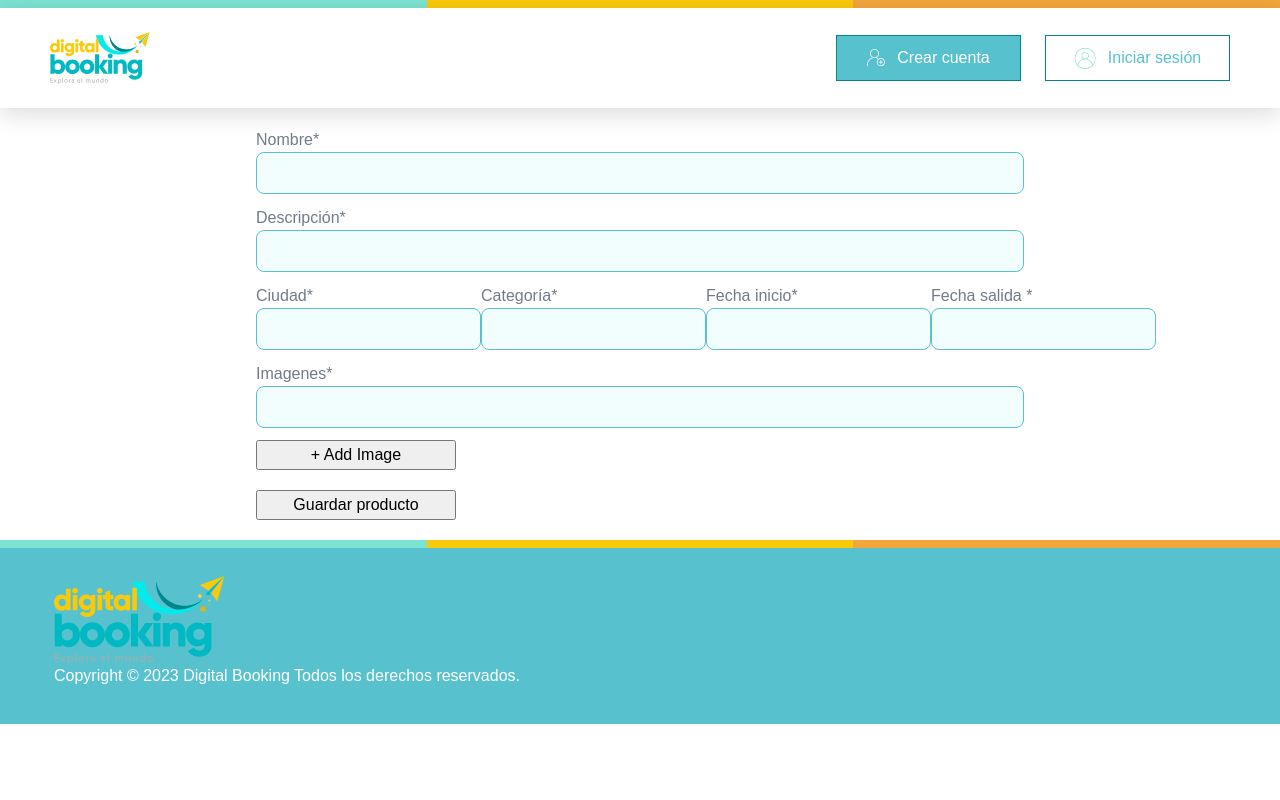
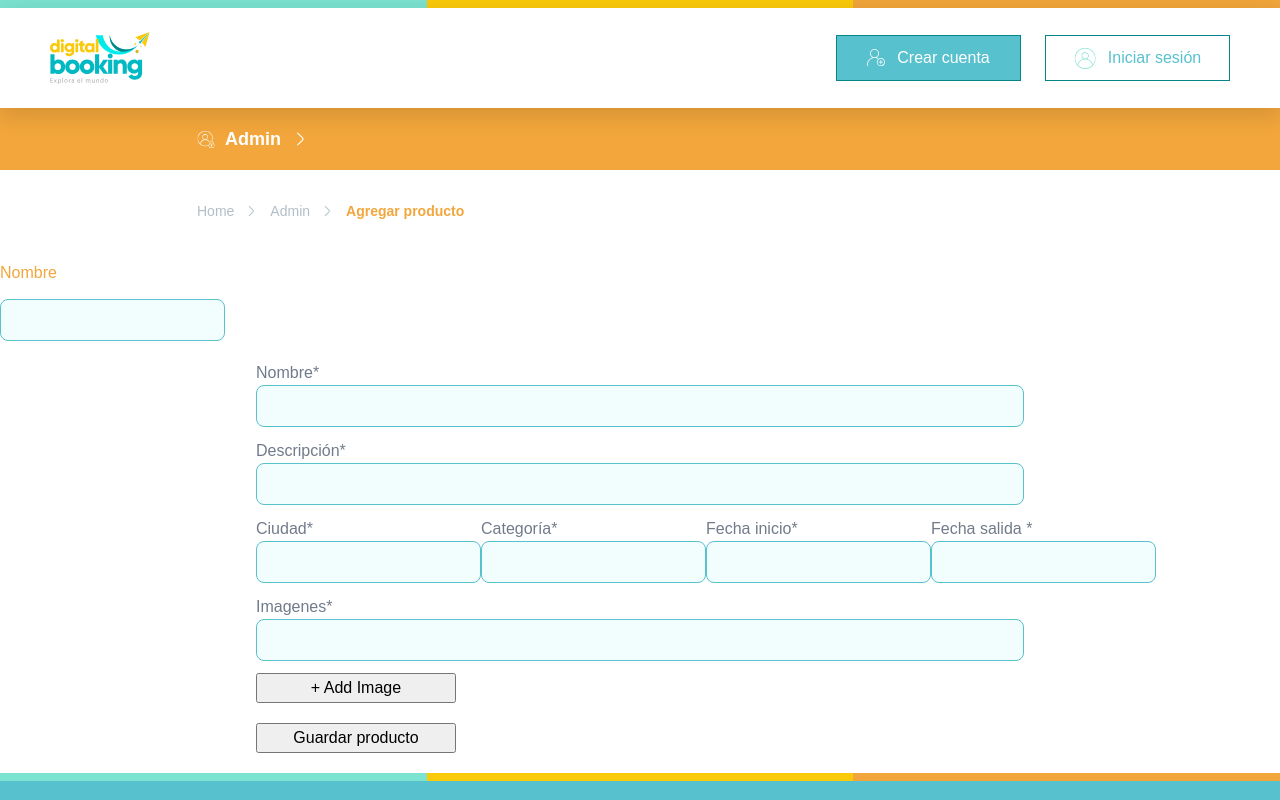
Before and after one commit to Julieta-Castaldo/reservaTours, a React (Vite) app in the folder frontend/: page /newTour in a window 1280 px wide. Shown: the top 800 px of the page. Built offline with nearby package versions, Linux system fonts and the light colour scheme; no server answers.

Commit message:
Chore ( New Tour ): Update the styles at the new tour form (EQ6-221)

```diff
--- /dev/null
+++ b/frontend/src/Components/molecules/Input/Input.jsx
@@ -0,0 +1,21 @@
+import {InputLabel, InputTag, InputWrapper} from "./Input.styled.js";
+import PropTypes from "prop-types";
+
+export const Input = ({label, value, onChange, type, placeholder, disabled}) => {
+    return (
+        <InputWrapper>
+            <InputLabel>{label}</InputLabel>
+            <InputTag type={type} value={value} onChange={onChange} placeholder={placeholder} disabled={disabled}/>
+        </InputWrapper>
+    )
+}
+
+Input.propTypes = {
+    label: PropTypes.string.isRequired,
+    value: PropTypes.string.isRequired,
+    onChange: PropTypes.func.isRequired,
+    type: PropTypes.string.isRequired,
+    placeholder: PropTypes.string,
+    style: PropTypes.object,
+    disabled: PropTypes.bool
+}
--- /dev/null
+++ b/frontend/src/Components/molecules/Input/Input.styled.js
@@ -0,0 +1,39 @@
+import styled from "@emotion/styled";
+
+export const InputWrapper = styled.div`
+  display: flex;
+  flex-direction: column;
+  align-items: flex-start;
+  padding: 0;
+  gap: 0.5rem;
+
+  width: 100%;
+  height: max-content;
+`;
+
+export const InputLabel = styled.label`
+  width: 100%;
+  height: 4.2rem;
+
+  font-style: normal;
+  font-weight: 400;
+  font-size: 1.6rem;
+  line-height: 4.2rem;
+  /* identical to box height, or 262% */
+
+  display: flex;
+  align-items: center;
+
+  /* 6 */
+  color: #F2A63B;
+
+  /* Inside auto layout */
+  flex: none;
+  order: 0;
+  align-self: stretch;
+  flex-grow: 0;
+`;
+
+export const InputTag = styled.input`
+
+`;
--- /dev/null
+++ b/frontend/src/Components/sections/SiteMapSection/NewTourSiteMap.jsx
@@ -0,0 +1,58 @@
+import {IconArrowRight2} from "../../svgs/IconArrowRight2.jsx";
+import {IconText} from "../../molecules/IconText/IconText.jsx";
+import {Link} from "react-router-dom";
+
+export const NewTourSiteMap = () => {
+    return (
+        <>
+            <Link
+                to='/'
+                rel="noopener noreferrer"
+                target="_self"
+            >
+                <IconText
+                    text='Home'
+                    color={'#B2BEC7'}
+                    fontSize='1.4rem'
+                    lineHeight='4.2rem'
+                    fontWeight='400'
+                    rIcon={true}
+                    src={
+                        <IconArrowRight2
+                            size='14'
+                            color={'#B2BEC7'}
+                        />
+                    }
+                />
+            </Link>
+            <Link
+                to='/admin'
+                rel="noopener noreferrer"
+                target="_self"
+            >
+                <IconText
+                    text='Admin'
+                    color={'#B2BEC7'}
+                    fontSize='1.4rem'
+                    lineHeight='4.2rem'
+                    fontWeight='400'
+                    rIcon={true}
+                    src={
+                        <IconArrowRight2
+                            size='14'
+                            color={'#B2BEC7'}
+                        />
+                    }
+                />
+            </Link>
+            <IconText
+                text='Agregar producto'
+                color={'#F2A63B'}
+                fontSize='1.4rem'
+                lineHeight='4.2rem'
+                fontWeight='700'
+                rIcon={true}
+            />
+        </>
+    )
+}
--- /dev/null
+++ b/frontend/src/Components/sections/SiteMapSection/PanelSiteMap.jsx
@@ -0,0 +1,38 @@
+import {IconArrowRight2} from "../../svgs/IconArrowRight2.jsx";
+import {IconText} from "../../molecules/IconText/IconText.jsx";
+import {Link} from "react-router-dom";
+
+export const PanelSiteMap = () => {
+    return (
+        <>
+            <Link
+                to='/'
+                rel="noopener noreferrer"
+                target="_self"
+            >
+                <IconText
+                    text='Home'
+                    color={'#B2BEC7'}
+                    fontSize='1.4rem'
+                    lineHeight='4.2rem'
+                    fontWeight='400'
+                    rIcon={true}
+                    src={
+                        <IconArrowRight2
+                            size='14'
+                            color={'#B2BEC7'}
+                        />
+                    }
+                />
+            </Link>
+            <IconText
+                text='Admin'
+                color={'#F2A63B'}
+                fontSize='1.4rem'
+                lineHeight='4.2rem'
+                fontWeight='700'
+                rIcon={true}
+            />
+        </>
+    )
+}
--- a/frontend/src/Components/sections/SiteMapSection/SiteMapSection.jsx
+++ b/frontend/src/Components/sections/SiteMapSection/SiteMapSection.jsx
@@ -1,39 +1,14 @@
 import {SiteMapSectionWrapper} from "./SiteMapSection.styled.js";
-import {IconArrowRight2} from "../../svgs/IconArrowRight2.jsx";
-import {IconText} from "../../molecules/IconText/IconText.jsx";
-import {Link} from "react-router-dom";
+import PropTypes from "prop-types";
 
-export const SiteMapSection = () => {
+export const SiteMapSection = ({children}) => {
     return (
         <SiteMapSectionWrapper>
-            <Link
-                to='/'
-                rel="noopener noreferrer"
-                target="_self"
-            >
-                <IconText
-                    text='Home'
-                    color={'#DDE3EB'}
-                    fontSize='1.4rem'
-                    lineHeight='4.2rem'
-                    fontWeight='400'
-                    rIcon={true}
-                    src={
-                        <IconArrowRight2
-                            size='14'
-                            color={'#DDE3EB'}
-                        />
-                    }
-                />
-            </Link>
-            <IconText
-                text='Home'
-                color={'#F2A63B'}
-                fontSize='1.4rem'
-                lineHeight='4.2rem'
-                fontWeight='700'
-                rIcon={true}
-            />
+            {children}
         </SiteMapSectionWrapper>
     )
 }
+
+SiteMapSection.propTypes = {
+    children: PropTypes.node.isRequired
+}
--- a/frontend/src/Routes/CreateProduct.jsx
+++ b/frontend/src/Routes/CreateProduct.jsx
@@ -1,7 +1,12 @@
-import React, { useState } from "react";
+import React, {useState} from "react";
 import Swal from 'sweetalert';
-import { useGlobalState } from "../Context/Context";
-import { useNavigate } from "react-router-dom";
+import {useGlobalState} from "../Context/Context";
+import {useNavigate} from "react-router-dom";
+import {SiteMapSection} from "../Components/sections/SiteMapSection/SiteMapSection.jsx";
+import {NameSection} from "../Components/sections/NameSection/NameSection.jsx";
+import {NewTourSiteMap} from "../Components/sections/SiteMapSection/NewTourSiteMap.jsx";
+import {Input} from "../Components/molecules/Input/Input.jsx";
+
 const CreateProduct = () => {
     const token = localStorage.getItem('token')
     const {setReloadProductsFlag} = useGlobalState();
@@ -9,12 +14,12 @@ const CreateProduct = () => {
     const [product, setProduct] = useState({
         nombre: '',
         descripcion: '',
-        ciudad: { nombreCiudad: '' },
-        categoria: { nombreCategoria: '' },
+        ciudad: {nombreCiudad: ''},
+        categoria: {nombreCategoria: ''},
         fechaSalida: '',
         fechaLlegada: '',
         listaImagenes: [
-            { url: '' }
+            {url: ''}
         ]
 
     })
@@ -22,12 +27,12 @@ const CreateProduct = () => {
     let initialValues = {
         nombre: '',
         descripcion: '',
-        ciudad: { nombreCiudad: '' },
-        categoria: { nombreCategoria: '' },
+        ciudad: {nombreCiudad: ''},
+        categoria: {nombreCategoria: ''},
         fechaSalida: '',
         fechaLlegada: '',
         listaImagenes: [
-            { url: '' }
+            {url: ''}
         ]
 
     }
@@ -71,55 +76,94 @@ const CreateProduct = () => {
     }
 
     return (
-        <div style={{ padding: '20px 50px', display: 'flex', flexDirection: 'column', alignItems: 'center', width: '100%', height: '100%' }}>
+        <>
+            <NameSection/>
+            <SiteMapSection>
+                <NewTourSiteMap/>
+            </SiteMapSection>
+
+            <Input
+                label="Nombre"
+                onChange={(e) => setProduct({...product, nombre: e.target.value})}
+                type="text"
+                value={product.nombre}
+            />
+
+            <div style={{
+                padding: '20px 50px',
+                display: 'flex',
+                flexDirection: 'column',
+                alignItems: 'center',
+                width: '100%',
+                height: '100%'
+            }}>
                 <div className="breadCrumbSection">
 
                 </div>
                 <div>
-                <form onSubmit={postTour} style={{ display: 'flex', flexDirection: 'column', width: '60vw' }}>
+                    <form onSubmit={postTour} style={{display: 'flex', flexDirection: 'column', width: '60vw'}}>
                         <label>Nombre*</label>
-                    <input style={{ marginBottom: '12px' }} type="text" value={product.nombre} onChange={(e) => setProduct({ ...product, nombre: e.target.value })} />
+                        <input style={{marginBottom: '12px'}} type="text" value={product.nombre}
+                               onChange={(e) => setProduct({...product, nombre: e.target.value})}/>
                         <label>Descripción*</label>
-                    <input style={{ marginBottom: '12px' }} type="text" value={product.descripcion} onChange={(e) => setProduct({ ...product, descripcion: e.target.value })} />
+                        <input style={{marginBottom: '12px'}} type="text" value={product.descripcion}
+                               onChange={(e) => setProduct({...product, descripcion: e.target.value})}/>
 
-                    <div style={{ display: 'flex', marginBottom: '12px' }}>
+                        <div style={{display: 'flex', marginBottom: '12px'}}>
                             <div>
                                 <label>Ciudad*</label>
-                            <input type="text" value={product.ciudad.nombreCiudad} onChange={(e) => setProduct({ ...product, ciudad: { nombreCiudad: e.target.value } })} />
+                                <input type="text" value={product.ciudad.nombreCiudad} onChange={(e) => setProduct({
+                                    ...product,
+                                    ciudad: {nombreCiudad: e.target.value}
+                                })}/>
                             </div>
                             <div>
                                 <label>Categoría*</label>
-                            <input type="text" value={product.categoria.nombreCategoria} onChange={(e) => setProduct({ ...product, categoria: { nombreCategoria: e.target.value } })} />
+                                <input type="text" value={product.categoria.nombreCategoria}
+                                       onChange={(e) => setProduct({
+                                           ...product,
+                                           categoria: {nombreCategoria: e.target.value}
+                                       })}/>
                             </div>
                             <div>
                                 <label>Fecha inicio*</label>
-                            <input type="text" value={product.fechaSalida} onChange={(e) => setProduct({ ...product, fechaSalida: e.target.value })} />
+                                <input type="text" value={product.fechaSalida}
+                                       onChange={(e) => setProduct({...product, fechaSalida: e.target.value})}/>
                             </div>
                             <div>
                                 <label>Fecha salida *</label>
-                            <input type="text" value={product.fechaLlegada} onChange={(e) => setProduct({ ...product, fechaLlegada: e.target.value })} />
+                                <input type="text" value={product.fechaLlegada}
+                                       onChange={(e) => setProduct({...product, fechaLlegada: e.target.value})}/>
                             </div>
                         </div>
-                    <div style={{ display: 'flex', flexDirection: 'column' }}>
+                        <div style={{display: 'flex', flexDirection: 'column'}}>
                             <label>Imagenes*</label>
                             {product.listaImagenes && product.listaImagenes.map((img, idx) => {
                                 return (
-                                <input style={{ marginBottom: '12px' }} type="text" value={product.listaImagenes[idx].url} onChange={(e) => {
+                                    <input style={{marginBottom: '12px'}} type="text"
+                                           value={product.listaImagenes[idx].url} onChange={(e) => {
                                         const imgArray = [...product.listaImagenes]
-                                    imgArray[idx] = { url: e.target.value }
-                                    setProduct({ ...product, listaImagenes: imgArray })
-                                }} />
+                                        imgArray[idx] = {url: e.target.value}
+                                        setProduct({...product, listaImagenes: imgArray})
+                                    }}/>
                                 )
                             })}
 
-                        <button style={{ width: '200px' }} disabled={product.listaImagenes.length === 5} onClick={() => setProduct({ ...product, listaImagenes: [...product.listaImagenes, { url: '' }] })} >+ Add Image</button>
+                            <button style={{width: '200px'}} disabled={product.listaImagenes.length === 5}
+                                    onClick={() => setProduct({
+                                        ...product,
+                                        listaImagenes: [...product.listaImagenes, {url: ''}]
+                                    })}>+ Add Image
+                            </button>
                         </div>
 
-                    <button style={{ width: '200px', marginTop: '20px' }} className="submitButton">Guardar producto</button>
+                        <button style={{width: '200px', marginTop: '20px'}} className="submitButton">Guardar producto
+                        </button>
                     </form>
 
                 </div>
             </div>
+        </>
     )
 }
 
```
Also changed, not shown: frontend/src/Routes/Admin.jsx (+6 -2 lines). Lines whose indentation alone changed are shown as unchanged.
